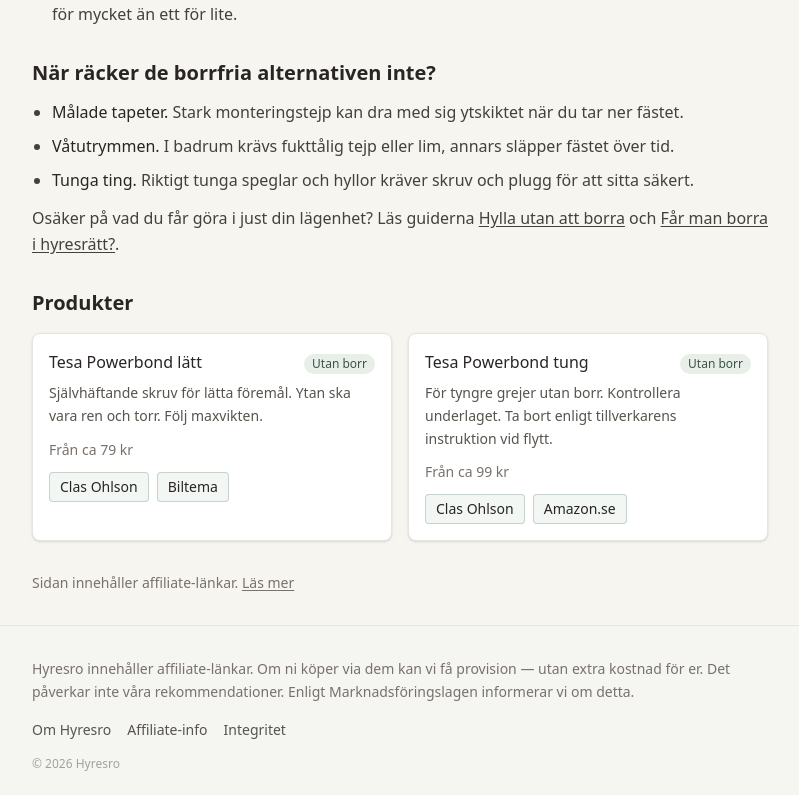
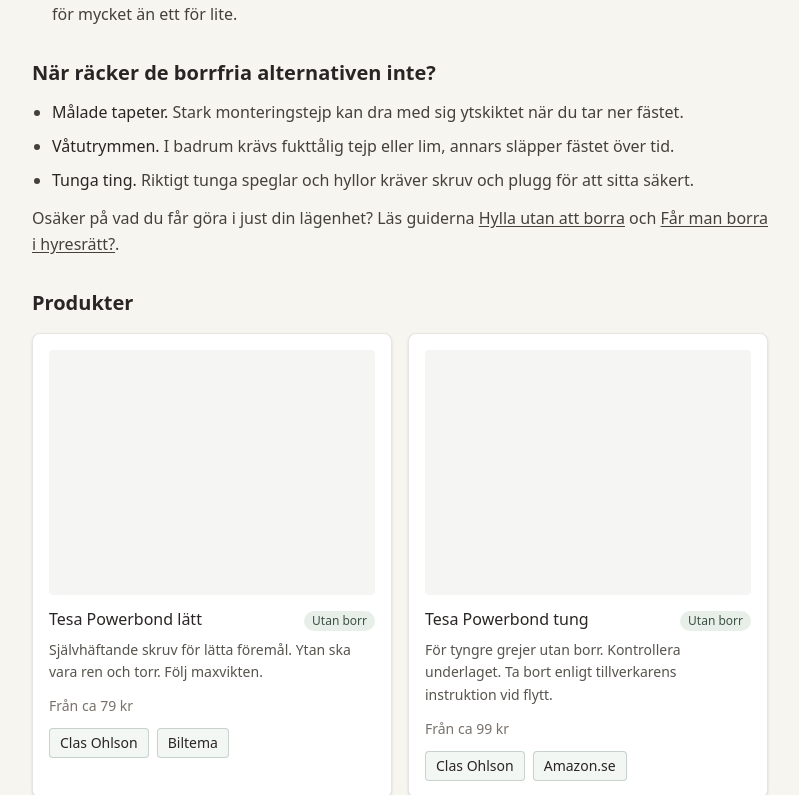
Before and after one commit to snabbsajt/hyresro, a Next.js app: page /fasten in a window 1280 px wide. Shown: the part 392-1187 px from the top of the page, without its empty margins (240-1039 px from the left). Built offline with nearby package versions, Linux system fonts and the light colour scheme.

Commit message:
Drop: bildplats på produktkort

```diff
--- a/src/components/ProductCard.tsx
+++ b/src/components/ProductCard.tsx
@@ -15,6 +15,18 @@
 export function ProductCard({ product }: Props) {
   return (
     <article className="rounded-lg border border-stone-200 bg-white p-4 shadow-sm">
+      {product.imageUrl ? (
+        <img
+          src={product.imageUrl}
+          alt={product.imageAlt || product.name}
+          className="mb-3 aspect-[4/3] w-full rounded object-cover"
+        />
+      ) : (
+        <div
+          className="mb-3 aspect-[4/3] w-full rounded bg-stone-100"
+          aria-hidden
+        />
+      )}
       <div className="mb-2 flex flex-wrap items-baseline justify-between gap-2">
         <h3 className="font-medium text-stone-800">{product.name}</h3>
         <span className="rounded-full bg-sage-100 px-2 py-0.5 text-xs text-sage-800">
--- a/src/data/types.ts
+++ b/src/data/types.ts
@@ -16,4 +16,6 @@
   merchants: Merchant[];
   notes: string;
   legalNote?: string;
+  imageUrl?: string;
+  imageAlt?: string;
 };
```
